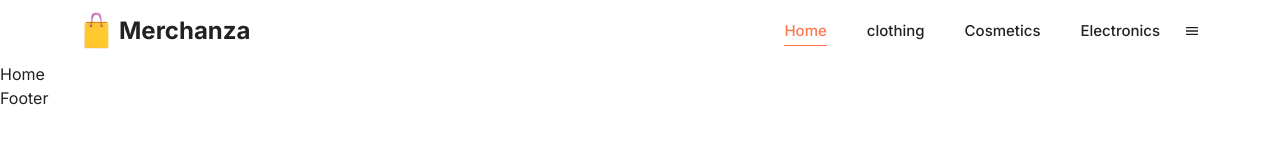
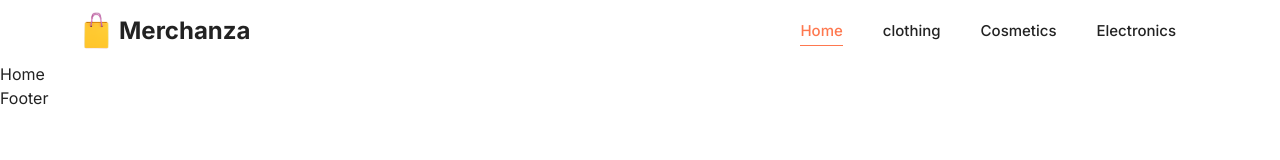
Before and after one commit to koffygeek/Merchanza, a React (Vite) app in the folder frontend/: page / in a window 1280 px wide. Shown: the top 160 px of the page. Built offline with nearby package versions, Linux system fonts and the light colour scheme; a web font is replaced by a local one.

Commit message:
CSS toggle menu

```diff
--- a/frontend/src/components/Header.jsx
+++ b/frontend/src/components/Header.jsx
@@ -1,9 +1,9 @@
 import React, { useState } from "react";
 import { Link } from "react-router-dom";
-// import images / svgs
+import Navbar from "./Navbar";
+// import images / icons svgs
 import logo from "../assets/logo.png";
 import user from "../assets/user.svg";
-import Navbar from "./Navbar";
 import { MdMenu, MdClose } from "react-icons/md";
 
 const Header = () => {
@@ -39,7 +39,19 @@ const Header = () => {
             </div>
           </div>
           {/* {buttons} */}
-          <div>{!menuOpened ? <MdMenu /> : <MdClose />}</div>
+          <div>
+            {!menuOpened ? (
+              <MdMenu
+                className="xl:hidden cursor-pointer text-3xl hover:text-secondary"
+                onClick={toggleMenu}
+              />
+            ) : (
+              <MdClose
+                className="xl:hidden cursor-pointer text-3xl hover:text-secondary"
+                onClick={toggleMenu}
+              />
+            )}
+          </div>
         </div>
       </div>
     </header>
```
